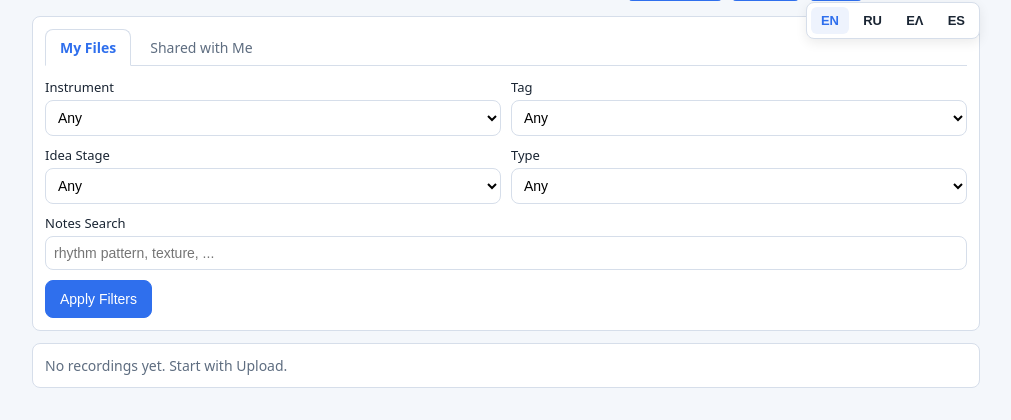
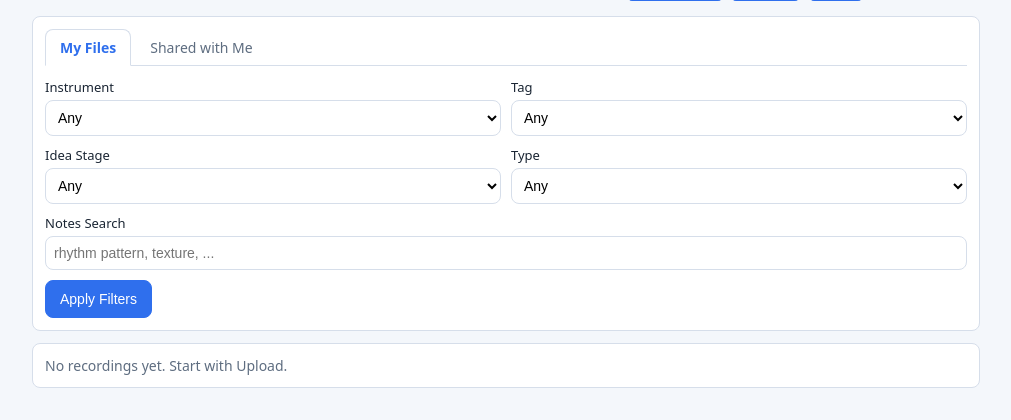
Before and after one commit to roma-guru/IdeaPractice, a Django app: page / in a window 1280 px wide. Shown: the part 50-470 px from the top of the page, without its empty margins (134-1145 px from the left). Run offline with Django 5.2, Linux system fonts and the light colour scheme; a user stored in the database is signed in; data comes from the database, SQL or seed files in the repository; data that the repository does not hold is empty; parts of the project's set-up code (start-up, migrations or seed data) failed here and were passed over.

Commit message:
fix: lang dropdown hidden by default — [hidden] override for display:flex
CSS display:flex on .lang-dropdown was overriding the HTML hidden attribute,
keeping the menu always visible. Added [hidden]{display:none !important} so
the toggle works correctly.

Co-Authored-By: Claude Sonnet 4.6 <noreply@anthropic.com>

```diff
--- a/static/css/main.css
+++ b/static/css/main.css
@@ -333,6 +333,9 @@ input, select, textarea {
 .wf-mini-play:hover { background: var(--accent); color: white; }
 .wf-mini-time { font-size: 12px; color: var(--muted); font-variant-numeric: tabular-nums; }
 
+/* Ensure [hidden] beats any display rule set by component styles */
+[hidden] { display: none !important; }
+
 /* ── Language switcher ─────────────────────────────────────────── */
 .lang-switcher {
     position: relative;
```
